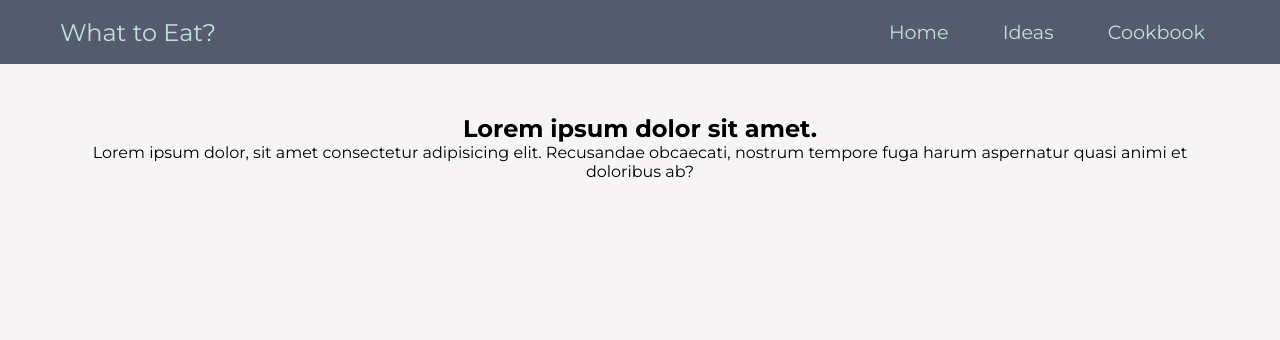
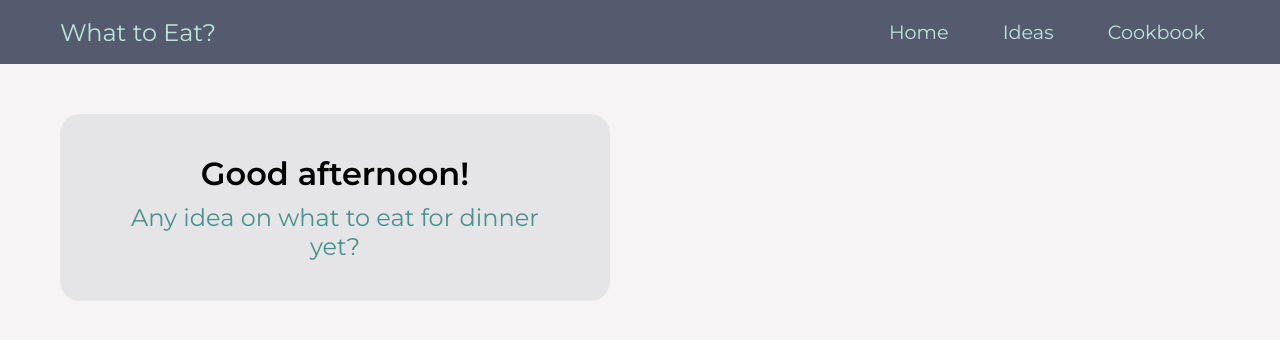
Before and after one commit to nicolynk03/what-to-eat, a plain HTML site: page index.html in a window 1280 px wide. Drawn offline with Linux system fonts and the light colour scheme.

Commit message:
user greeting based on local time works (https://www.youtube.com/watch?v=pOgTKGAeCn0)

```diff
--- a/index.html
+++ b/index.html
@@ -31,14 +31,24 @@
 
     <section class="content">
         <div class="container">
-            <h1>Lorem ipsum dolor sit amet.</h1>
+            <div class="card">
+                <div id="greeting">
+                    Load greeting...
+                </div>
+                <div class="subtext">
+                    Any idea on what to eat for dinner yet?
+                </div>
+            </div>
+
+
+            <!-- <h1>Lorem ipsum dolor sit amet.</h1>
             <p>Lorem ipsum dolor, sit amet consectetur adipisicing elit. Recusandae obcaecati, nostrum tempore fuga
-                harum aspernatur quasi animi et doloribus ab?</p>
+                harum aspernatur quasi animi et doloribus ab?</p> -->
         </div>
     </section>
 
 
-
+    <script src="script.js"></script>
 </body>
 
 </html>
--- /dev/null
+++ b/script.js
@@ -0,0 +1,18 @@
+// the relevant HTML part that displays greeting (by ID)
+const greetingElement = document.getElementById("greeting");
+// get the current time (hour)
+const currentHour = new Date().getHours();
+
+let greetUserMessage = "";
+if (currentHour < 12) {
+    greetUserMessage = "Good morning!";
+} else if (currentHour < 17) {
+    greetUserMessage = "Good afternoon!";
+} else if (currentHour < 21) {
+    greetUserMessage = "Good evening!";
+} else {
+    greetUserMessage = "Sweet dreams.";
+}
+
+// get greetUserMessage shown in the html page
+greetingElement.textContent = greetUserMessage;
--- a/styles.css
+++ b/styles.css
@@ -68,3 +68,27 @@ nav {
     padding: 50px 0;
     text-align: center;
 }
+
+.card {
+    background-color: rgba(85, 91, 110, 0.1);
+    padding: 40px 60px;
+    border-radius: 20px;
+    max-width: 550px;
+    width: 90%;
+    transition: transform 0.3s ease;
+}
+
+.card:hover {
+    transform: scale(1.02);
+}
+
+#greeting {
+    font-size: 2em;
+    margin-bottom: 10px;
+    font-weight: 600;
+}
+
+.subtext {
+    font-size: 1.5em;
+    color: #47928e;
+}
```
